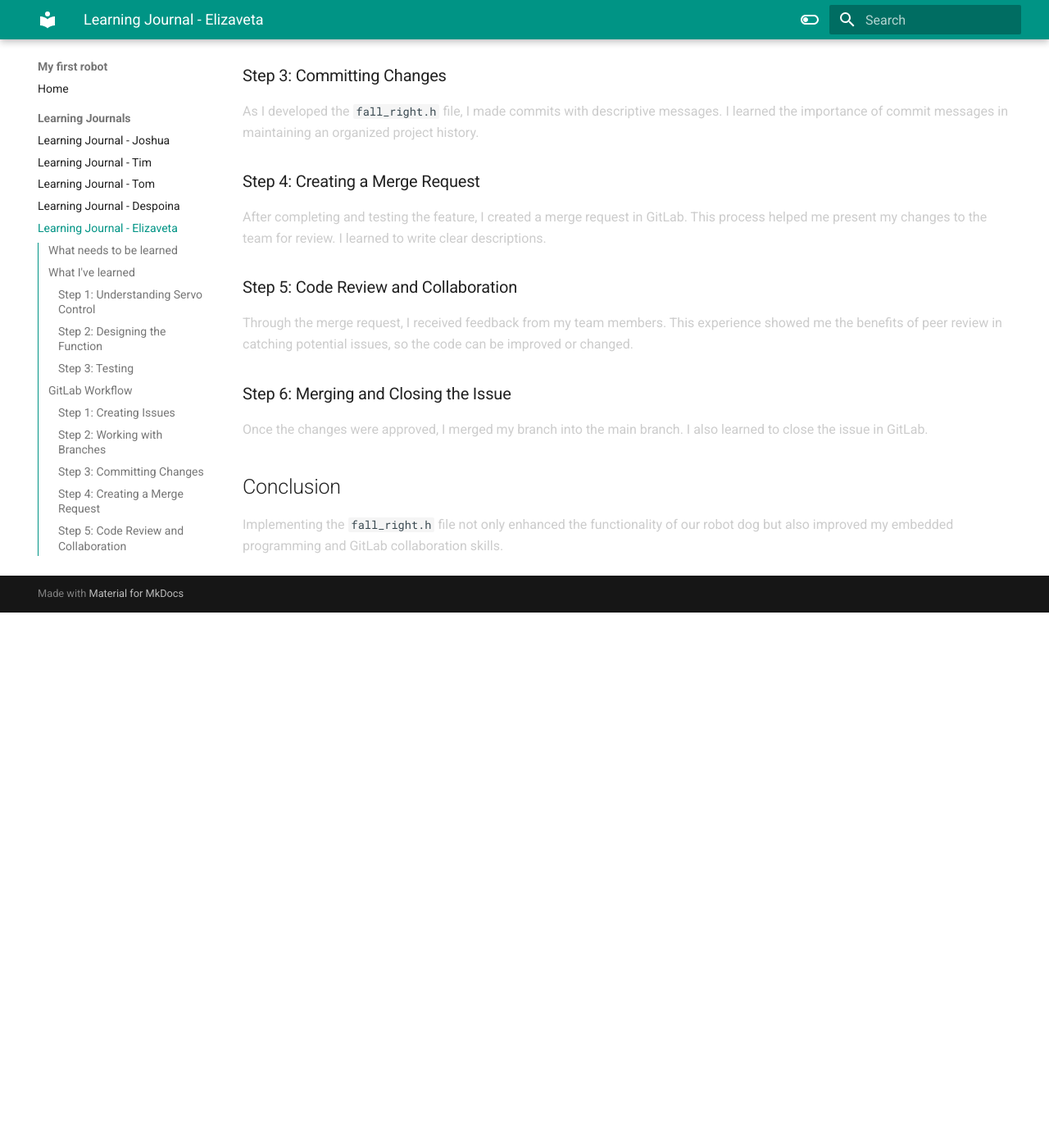
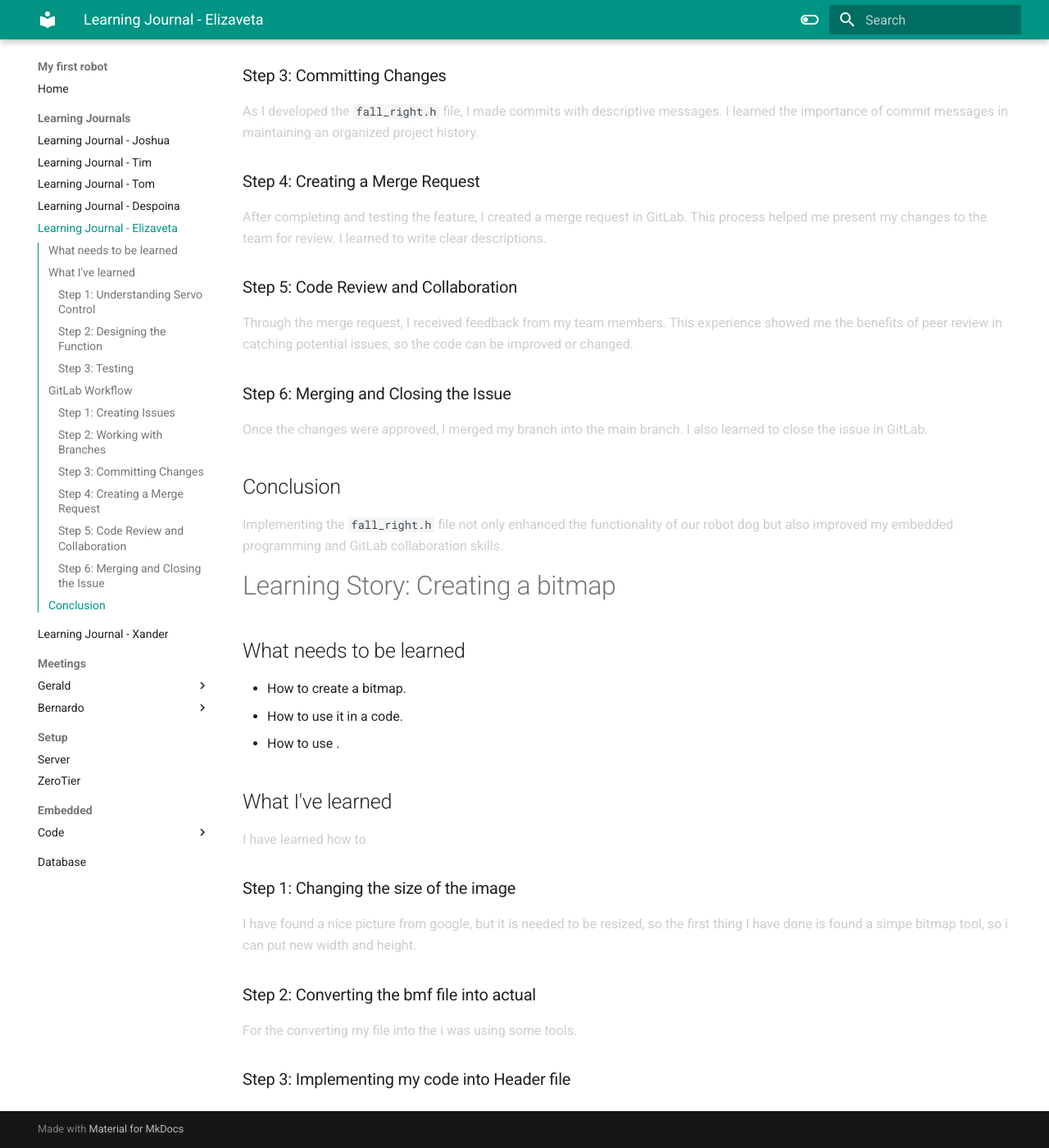
Before and after one commit to VioletHarmon2002/MyFirstRobot, an MkDocs documentation site: the page built from docs/Learning Journals/learning-journal-elizaveta.md, in a window 1280 px wide and 1400 px high, scrolled down 1283 px. Shown: the whole window at 82% size. Built offline with MkDocs 1.6.1 and Material for MkDocs 9.7.7, drawn with Linux system fonts in a browser that asks for light colours; before the commit the page ends 2030 px from its top, so only the background shows below that.

Commit message:
Moved  movement down

```diff
--- a/docs/Learning Journals/learning-journal-elizaveta.md
+++ b/docs/Learning Journals/learning-journal-elizaveta.md
@@ -46,3 +46,24 @@
 
 ## Conclusion
 Implementing the `fall_right.h` file not only enhanced the functionality of our robot dog but also improved my embedded programming and GitLab collaboration skills.
+
+# Learning Story: Creating a bitmap
+
+
+## What needs to be learned
+- How to create a bitmap.
+- How to use it in a code.
+- How to use .
+
+## What I've learned
+I have learned how to
+
+### Step 1: Changing the size of the image
+
+I have found a nice picture from google, but it is needed to be resized, so the first thing I have done is found a simpe bitmap tool, so i can put new width and height.
+
+### Step 2: Converting the bmf file into actual
+
+For the converting my file into the i was using some tools.
+
+### Step 3: Implementing my code into Header file
```
Also changed, not shown: 1 other file.
